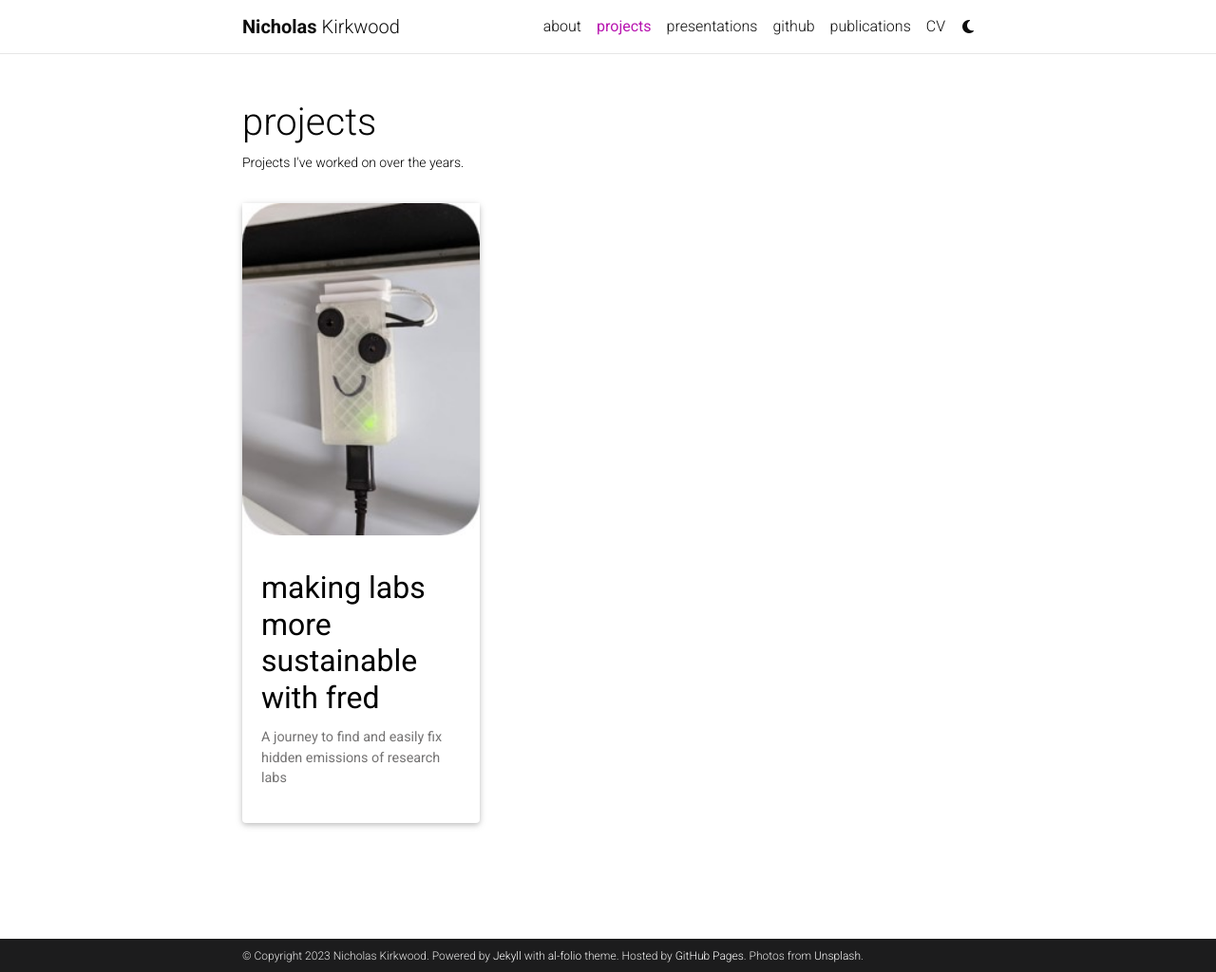
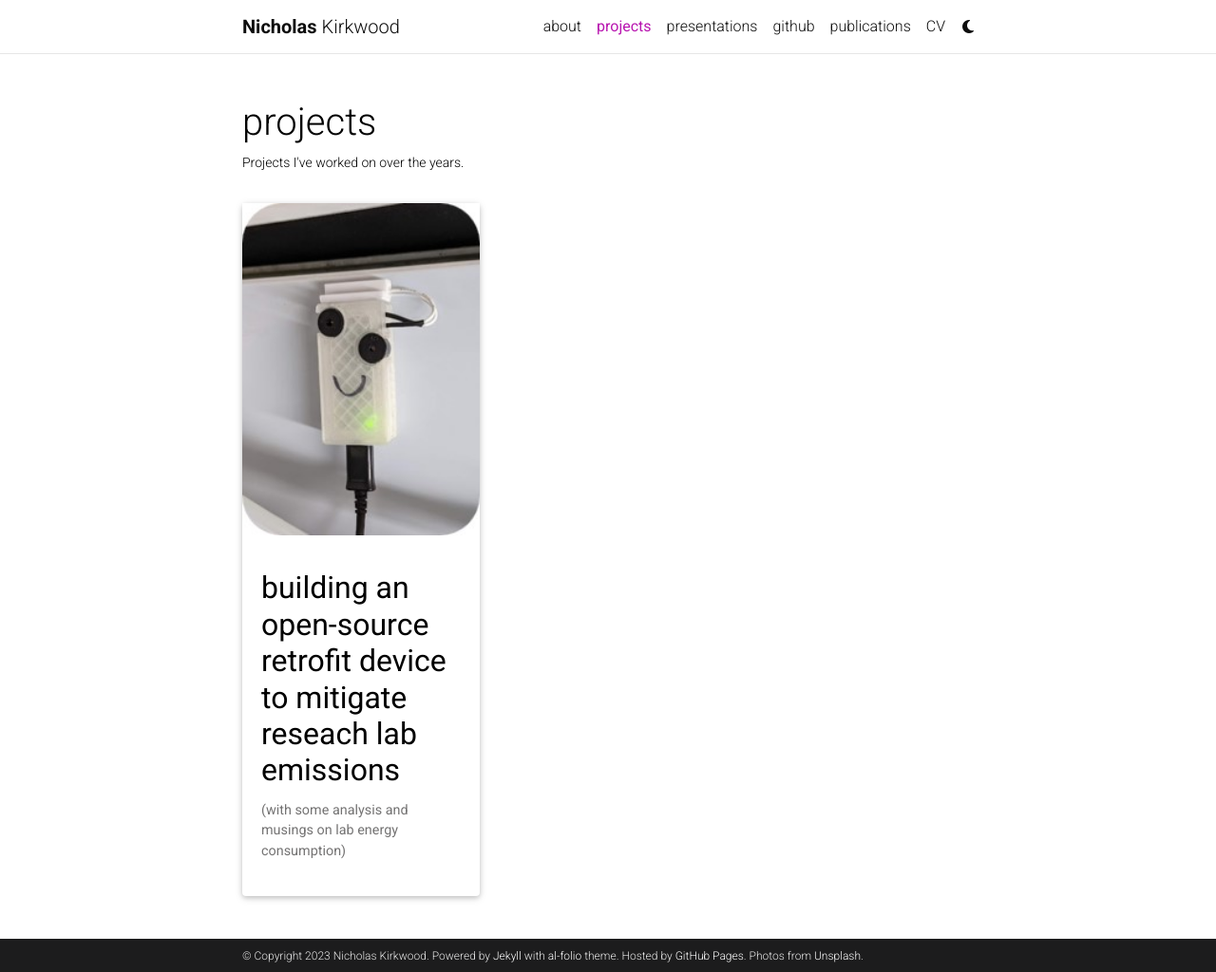
Before and after one commit to nrmkirkwood/nrmkirkwood.github.io, a Jekyll site: the page built from _pages/projects.md, in a window 1280 px wide and 1024 px high. Shown: the whole window at 95% size. Built offline with Jekyll 4.4.1, drawn with Linux system fonts in a browser that asks for light colours; full-size pictures stand in for the smaller copies a plugin makes; comment, search, counter and statistics services are not loaded; a style sheet for code colours, icons or effects is not loaded.

Commit message:
fhf project

````diff
--- a/_projects/fumehoodfred.md
+++ b/_projects/fumehoodfred.md
@@ -1,32 +1,73 @@
 ---
 layout: page
-title: Making labs more sustainable with FRED
-description: A journey to find and easily fix hidden emissions of research labs
+title: Building an open-source retrofit device to mitigate reseach lab emissions
+description: (with some analysis and musings on lab energy consumption)
 img: assets/img/fhf.jpg
 importance: 1
 category: work
 ---
 
-## Making research labs more environmentally friendly with “FRED”
+## The need to reduce our energy demand
 
 We are all aware that switching to renewable, zero-emissions energy as fast as possible is critical to mitigate the impact of climate change.
 But there is another requirement to reach net zero emissions: we need to drastically reduce the amount of energy we use. The International Energy Agency (IEA) has estimated that, even with widespread renewables uptake, we need to [triple the current rate of energy efficiency improvements in buildings over the next ten years](https://www.iea.org/reports/net-zero-by-2050).
 
+## Application to research labs
+
 Research labs should not be exempt from this. But how much energy do research labs use? I had a look at the research building I work in at the University of Melbourne (Chemistry).
 
-Over the past week, binning the data into hourly blocks, there was a fairly constant baseline of around 1,100 kWh/h energy use (that is, 1,100 kWh of energy is consumed each hour). During working hours, consumption peaks between 1,500-1,900 kWh/h. To contextualise these numbers, the fridge/freezer in a residential house might use 0.25 kWh/h.
+<div class="row justify-content-sm-center">
+    <div class="col-sm-6 mt-3 mt-md-0">
+        {% include figure.html path="assets/img/fhf-chem-week.jpg" title="Chemistry Building hourly energy consumption over 1 week" class="img-fluid rounded z-depth-1" %}
+    </div>
+    <div class="col-sm-6 mt-3 mt-md-0">
+        {% include figure.html path="assets/img/fhf-chem-year.jpg" title="Chemistry Building daily energy consumption over 1 year" class="img-fluid rounded z-depth-1" %}
+    </div>
+</div>
+<div class="caption">
+    Left: Chemistry Building hourly energy consumption over 1 week. Right: Chemistry Building daily energy consumption over 1 year. Source: [University of Melbourne Utility Report Database (Clariti)](https://sustainablecampus.unimelb.edu.au/energy/on-campus)
+</div>
+
+Over a single week, binning the data into hourly blocks, there was a fairly constant baseline of around 1,100 kWh energy consumption per hour. During working hours, consumption peaks between 1,500-1,900 kWh per hour. To contextualise these numbers, the fridge/freezer in a residential house might use 0.25 kWh per hour.
 
 Let’s average that out some more. Over the past year, binning the data into daily blocks, energy consumption was around 27-28 MWh per day on the weekend and around 30-40 MWh per day Mon-Fri. Adding up over a year, from September 2022-September 2023 our building consumed 11,575 MWh of energy. (I have no idea why the energy use is so different in Jan-March 2023 than the rest of the year - maybe some change in how the energy use was metered?).
 
+These numbers are hard to understand without a comparison to other industries or residential energy use. To do this, I’ll take average/typical numbers for energy use (per year) for each sector and divide by area of floor space. This might seem a little arbitrary - why not divide by number of people working in each building - but it’s how the data is presented in the [DCCEW “Commercial Buildings Energy Consumption Baseline Study 2022”](https://www.energy.gov.au/publications/commercial-buildings-energy-consumption-baseline-study-2022) which makes it a convenient way to compare energy consumption.
 
-These numbers are pretty hard to understand without context. How do we compare to other industries or residential energy use? To do this, I’ll take average/typical numbers for energy use (per year) for each sector and divide by m2 of floor space, which is a little arbitrary (why not divide by number of people working in each building?) but it’s how the data is presented in the [DCCEW “Commercial Buildings Energy Consumption Baseline Study 2022”.](https://www.energy.gov.au/publications/commercial-buildings-energy-consumption-baseline-study-2022).
+<div class="row">
+    <div class="col-sm mt-3 mt-md-0">
+        {% include figure.html path="assets/img/fhf-building-energy-use.jpg" title="Energy use of buildings in different sectors" class="img-fluid rounded z-depth-1" %}
+    </div>
+</div>
+<div class="caption">
+    Comparison of yearly UoM chemistry building energy consumption (per unit floor area) to buildings in other sectors. Sources: Consumption of other sectors as reported in [DCCEW “Commercial Buildings Energy Consumption Baseline Study 2022”](https://www.energy.gov.au/publications/commercial-buildings-energy-consumption-baseline-study-2022), UoM Chem from [University of Melbourne Utility Report Database (Clariti)](https://sustainablecampus.unimelb.edu.au/energy/on-campus) and building area estimated from Google Maps and numbers of floors.
+</div>
 
 By this measure, our building is using about 40x the energy as a residential space and 3.2x a medical space. This isn’t surprising, as research buildings have lots of equipment (lasers, spectrometers, liquid nitrogen tanks, air extraction/flow fans, etc) and we have hundreds of students (undergraduate and graduate) doing research or coursework experiments during the day.
 
+## Identifying obvious targets for energy reduction
+
 With this in mind, I set about to see if we could make research labs in our building more efficient without having to rebuild them or buy any expensive new equipment.
-Turning off lights and equipment after being used is already pretty common practice, so that didn’t seem like a useful avenue to explore. Our lab has some very power-hungry lasers and heating equipment, but in both cases, these are on turned on when needed, and necessary for research. But then I came across a “Chemistry World” article, “How to run a sustainable chemistry lab” (December 2021), in which fume hoods identified as a major culprit of energy waste in labs.
 
-A fume hood or fume cupboard is a big cupboard-like equipment with a clear plastic, vertically closing slide door or ‘sash’. Researchers working with hazardous chemicals will keep their experiment in the fume hood, and powerful fans at the top of the fume hoods extract dangerous chemical vapours.
+Turning off lights and equipment after being used is already pretty common practice, so that didn’t seem like a useful avenue to explore. Our lab has some very power-hungry lasers and heating equipment, but in both cases, these are on turned on when needed, and necessary for research.
+
+But then I came across a “Chemistry World” article, “How to run a sustainable chemistry lab” (December 2021), in which fume hoods identified as a major culprit of energy waste in labs.
+
+<div class="row justify-content-sm-center">
+    <div class="col-sm-6 mt-3 mt-md-0">
+        {% include figure.html path="assets/img/fhf-chemworld.jpg" title="Chemistry World article on lab sustainability" class="img-fluid rounded z-depth-1" %}
+    </div>
+    <div class="col-sm-6 mt-3 mt-md-0">
+        {% include figure.html path="assets/img/fhf-fumehood.jpg" title="A fume hood in a chemistry lab" class="img-fluid rounded z-depth-1" %}
+    </div>
+</div>
+<div class="caption">
+    Left: Chemistry World article on lab sustainability. Right: Own photo of a fume hood in a chemistry lab, with the clear plastic sliding door or 'sash' left half open in this case.
+</div>
+
+## Fume hoods: A major culprit in avoidable energy consumption
+
+A fume hood or fume cupboard is a big cupboard-like equipment with a clear plastic, vertically sliding door called a ‘sash’. Researchers working with hazardous chemicals will keep their experiment in the fume hood, and powerful fans at the top of the fume hoods extract dangerous chemical vapours.
 
 When the fume hood sash is closed, the fans in each fume hood draw little air, and energy use is low. But when open, fume hood fans can consume around 2-3 kWh per hour, about the same as 3 residential houses. This is a necessary evil when the researcher is doing their experiments in the fume hood (typically a few hours a day for a chemist).
 
@@ -36,9 +77,26 @@
 
 Others have made elaborate stickers that warn users of the horrible energy consumption of a fume hood left open. I tried this in our lab but it seemed mostly useless. The fume hoods were still left up.
 
+## My solution: FRED (Fumehood Reduction in Energy Device)
+
 At this point I’d been learning Python and playing around with Raspberry Pi microcontrollers for fun, so I decided to build a retrofit device which would detect fumehoods being left open and somehow encourage people to close them.
 
 The result was FRED (Fumehood Reduction in Energy Device). FRED is a cheap fumehood retrofit using a Raspberry Pi Pico (under AUD$10 at the time of writing) and a few off-the-shelf electronic items (two buzzers and a magnetic switch). The whole thing costs just $20-25 per fumehood. I also designed a little 3D printable case that helps to enclose it all and line up the sensors.
+
+<div class="row">
+    <div class="col-sm mt-3 mt-md-0">
+        {% include figure.html path="assets/img/fhf-final.jpg" title="Latest FRED" class="img-fluid rounded z-depth-1" %}
+    </div>
+    <div class="col-sm mt-3 mt-md-0">
+        {% include figure.html path="assets/img/fhf-proto.jpg" title="prototyping FRED" class="img-fluid rounded z-depth-1" %}
+    </div>
+    <div class="col-sm mt-3 mt-md-0">
+        {% include figure.html path="assets/img/fhf-teamspost.jpg" title="Example of a post to MS Teams" class="img-fluid rounded z-depth-1" %}
+    </div>
+</div>
+<div class="caption">
+    Left: The latest iteration of FRED including 3D printed case (lid off). Middle: An early prototype - a lot more wires. Right: An example of a Microsoft Teams post that FRED makes when left up for too long.
+</div>
 
 Once assembled, which requires only a few minutes (a bit of soldering + upload the code onto the RPi Pico), FRED is attached to a fume hood. The magnetic Reed switch tells the Pi if the fume hood is open or closed.
 
@@ -48,87 +106,23 @@
 
 Last but not least, FRED plays a very happy and satisfying little chromatic riff when the fume hood is closed. (The carrot approach).
 
-Annoyed by a loud noise or guilted by climate facts, one of our many research students then runs into the lab to close the fumehood, quiet FRED and restore their inner calm.
+Annoyed by a loud noise or guilted by climate facts, one of our many research students then runs into the lab to close the fumehood, quiet FRED and restore their inner calm. (As a side note, it quickly became clear the annoying buzzing sound was more effective than the MS Teams posting at changing behaviour, but it's fun to do both.)
 
-Of course FRED logs data too so I ran a few experiments to see if it was working. I left FRED with the buzzers off in a fume hood for 1 month to log baseline data, then turned on FRED’s buzzers and recorded the effect on how often and how long the fumehood was left open.
+Anecdotally, the fume hoods spend a lot more time closed now. The Raspberry Pi at the heart of FRED is easily capable of data logging so I ran a long-term experiment to see if FRED had a meaningful effect. I left FRED with the buzzing noises (and Teams posts) off in a fume hood for 1 month to log baseline data, then turned on FRED’s buzzers and posting and recorded for another month the effect on how often and how long the fumehood was left open. Using the [LBL fumehood energy use calculator available online](https://fumehoodcalculator.lbl.gov/index.php) with inputs based on our fume hoods, I converted time left open into an estimated energy consumption and plotted the results.
 
-Using some calculators available online, I converted time left open into an estimated energy consumption and plotted the results. There’s a very clear reduction in energy consumption of around 33% or around 3 MWh per year per fume hood. When installed in all four fumehoods in our lab, this equates to about 13 tCO2e avoided, roughly equivalent to removing 3 cars from the road. (And saves the Uni around $2,500 per year in energy bills).
+<div class="row">
+    <div class="col-sm mt-3 mt-md-0">
+        {% include figure.html path="assets/img/fhf-results.jpg" title="results of FRED trial" class="img-fluid rounded z-depth-1" %}
+    </div>
+</div>
+<div class="caption">
+    Comparison of estimated energy use per fume hood per year before and after FRED is installed. The data is estimated by comparing data logs taken during a control month with FRED installed in a fume hood and logging data with 'alerts off' (no buzzer or posts) and a month in the same fume hood with the alerts on (buzzer and Teams posting activated).
+</div>
+
+This is a back-of-the-envelope way to calculate energy use, but the result was clear: A *significant* reduction in energy consumption of around 33% or around 3 MWh per year per fume hood. When installed in all four fumehoods in our lab, this equates to about 13 tCO2e avoided (using the [DELWP GHG coefficient of 1.09 tCO2e/MWh from 2021](https://www.esc.vic.gov.au/sites/default/files/documents/greenhouse-gas-co-efficient-2021_0.pdf)), roughly equivalent to [removing 3 cars from the road](https://www.epa.gov/greenvehicles/greenhouse-gas-emissions-typical-passenger-vehicle). FRED also saves whoever pays the bills around $2,500 per year, assuming an energy price of [$0.21/kWh](https://www.canstarblue.com.au/electricity/electricity-costs-kwh/).
 
 But that’s just for one lab – we estimated there are around 100 fume hoods in the Chemistry department alone. That means we could reduce the total energy consumption of our department by around 300 MWh per year, around 2-3% of the current 11,500 MWh yearly consumption figure, and over 300 tCO2e avoided (they yearly equivalent of approximately 70 cars). That’s pretty decent for a retrofit that costs $25 and only takes a few minutes to install.
 
-It seems that the best way to disseminate FRED and push the impact is to open-source it all, so I’ve made the code, 3D print files for (optional) case, and instructions available on GitHub [here]( https://github.com/nrmkirkwood/FumeHoodFred).
+As a final bit of due-diligence: surely there's existing ways to solve this obviously quite significant energy use problem? The answer is yes, but at a significant cost. I asked our lab system provider to quote a retrofit or refit of our furmehoods to incorporate an energy saving feature that closes the sash (or at least alarms when left open) and we got a quote of just over $4,000 per fume hood (excl GST) which is about 150-200 times more expensive than FRED.
 
-
-## Sustainability in labs
-
-Research labs like the one I work in produce next-generation solar cells which
-
-Programs I'd seen advertised advertised at the University of Melbourne were all fairly office-specific - turning off lights and computers, getting coffee in re-usable cups, running swap meets etc.
-
-
-## FRED: 'Fumehood Reduction in Energy Device'
-
-
-
-Every project has a beautiful feature showcase page.
-It's easy to include images in a flexible 3-column grid format.
-Make your photos 1/3, 2/3, or full width.
-
-<div class="row">
-    <div class="col-sm mt-3 mt-md-0">
-        {% include figure.html path="assets/img/1.jpg" title="example image" class="img-fluid rounded z-depth-1" %}
-    </div>
-    <div class="col-sm mt-3 mt-md-0">
-        {% include figure.html path="assets/img/3.jpg" title="example image" class="img-fluid rounded z-depth-1" %}
-    </div>
-    <div class="col-sm mt-3 mt-md-0">
-        {% include figure.html path="assets/img/5.jpg" title="example image" class="img-fluid rounded z-depth-1" %}
-    </div>
-</div>
-<div class="caption">
-    Caption photos easily. On the left, a road goes through a tunnel. Middle, leaves artistically fall in a hipster photoshoot. Right, in another hipster photoshoot, a lumberjack grasps a handful of pine needles.
-</div>
-<div class="row">
-    <div class="col-sm mt-3 mt-md-0">
-        {% include figure.html path="assets/img/5.jpg" title="example image" class="img-fluid rounded z-depth-1" %}
-    </div>
-</div>
-<div class="caption">
-    This image can also have a caption. It's like magic.
-</div>
-
-You can also put regular text between your rows of images.
-Say you wanted to write a little bit about your project before you posted the rest of the images.
-You describe how you toiled, sweated, *bled* for your project, and then... you reveal its glory in the next row of images.
-
-
-<div class="row justify-content-sm-center">
-    <div class="col-sm-8 mt-3 mt-md-0">
-        {% include figure.html path="assets/img/6.jpg" title="example image" class="img-fluid rounded z-depth-1" %}
-    </div>
-    <div class="col-sm-4 mt-3 mt-md-0">
-        {% include figure.html path="assets/img/11.jpg" title="example image" class="img-fluid rounded z-depth-1" %}
-    </div>
-</div>
-<div class="caption">
-    You can also have artistically styled 2/3 + 1/3 images, like these.
-</div>
-
-
-The code is simple.
-Just wrap your images with `<div class="col-sm">` and place them inside `<div class="row">` (read more about the <a href="https://getbootstrap.com/docs/4.4/layout/grid/">Bootstrap Grid</a> system).
-To make images responsive, add `img-fluid` class to each; for rounded corners and shadows use `rounded` and `z-depth-1` classes.
-Here's the code for the last row of images above:
-
-{% raw %}
-```html
-<div class="row justify-content-sm-center">
-    <div class="col-sm-8 mt-3 mt-md-0">
-        {% include figure.html path="assets/img/6.jpg" title="example image" class="img-fluid rounded z-depth-1" %}
-    </div>
-    <div class="col-sm-4 mt-3 mt-md-0">
-        {% include figure.html path="assets/img/11.jpg" title="example image" class="img-fluid rounded z-depth-1" %}
-    </div>
-</div>
-```
-{% endraw %}
+It seems that the best way to disseminate FRED and push the impact is to make it open-source the code and make it avaialable for anyone to install, so I’ve made the code, 3D print files for (optional) case, and instructions available on GitHub [here]( https://github.com/nrmkirkwood/FumeHoodFred).
````
Also changed, not shown: assets/img/fhf-building-energy-use.jpg (added), assets/img/fhf-chem-week.jpg (added), assets/img/fhf-chem-year.jpg (added), assets/img/fhf-final.jpg (renamed from assets/img/fhf-latest.jpg), assets/img/fhf-fumehood.jpg, assets/img/fhf-results.jpg (added).
